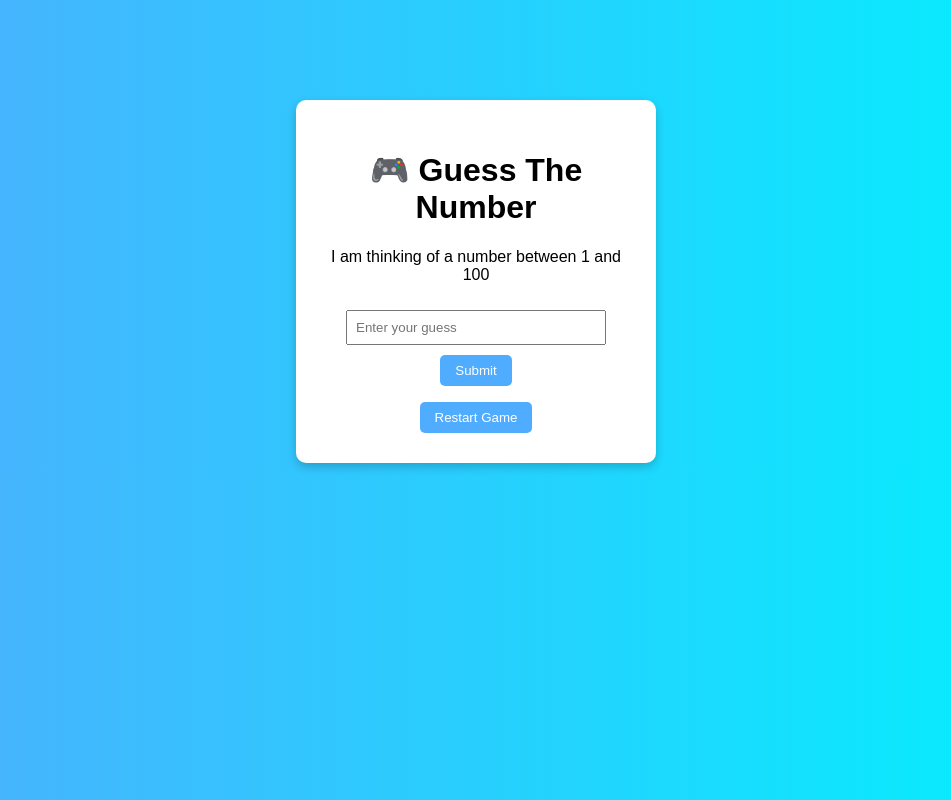
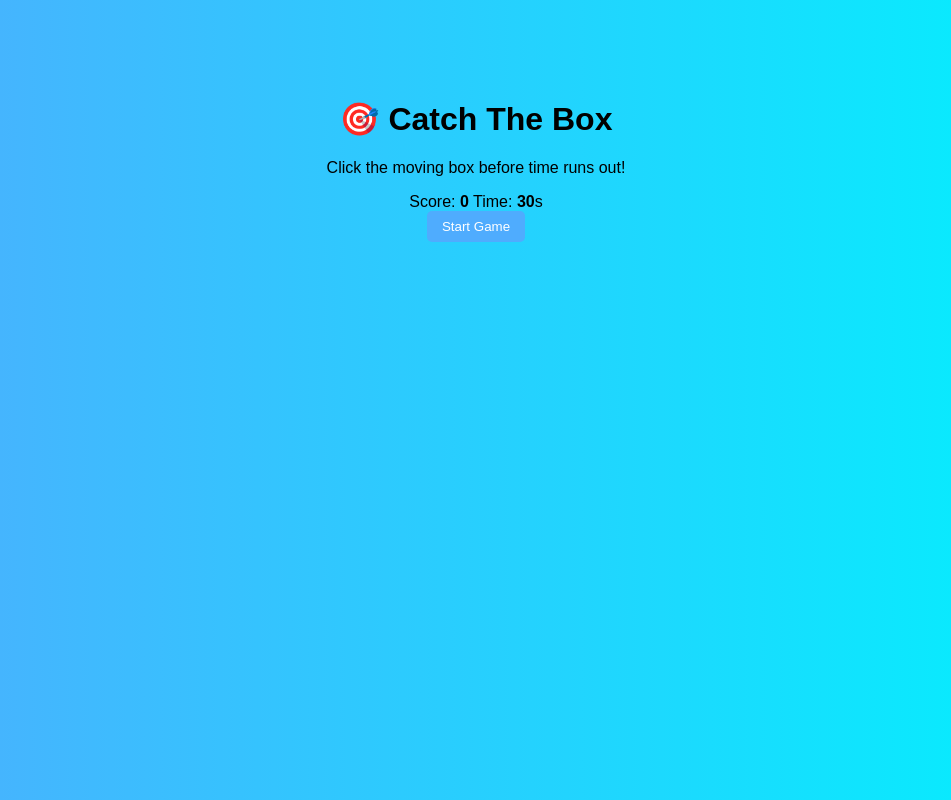
Before and after one commit to Akshay-Anand75/gamedeploy, a plain HTML site: page website/index.html in a window 1280 px wide. Shown: the whole page, without its empty margins (164-1115 px from the left). Drawn offline with Linux system fonts and the light colour scheme.

Commit message:
Update index.html

```diff
--- a/website/index.html
+++ b/website/index.html
@@ -1,20 +1,25 @@
 <!DOCTYPE html>
 <html>
 <head>
-    <title>Guess The Number</title>
+    <title>Catch The Box</title>
     <link rel="stylesheet" href="style.css">
 </head>
 <body>
 
-    <div class="game-container">
-        <h1>🎮 Guess The Number</h1>
-        <p>I am thinking of a number between 1 and 100</p>
+    <div class="container">
+        <h1>🎯 Catch The Box</h1>
+        <p>Click the moving box before time runs out!</p>
 
-        <input type="number" id="guessInput" placeholder="Enter your guess">
-        <button onclick="checkGuess()">Submit</button>
+        <div class="stats">
+            <span>Score: <strong id="score">0</strong></span>
+            <span>Time: <strong id="time">30</strong>s</span>
+        </div>
 
-        <p id="message"></p>
-        <button onclick="resetGame()">Restart Game</button>
+        <div class="game-area" id="gameArea">
+            <div class="box" id="box"></div>
+        </div>
+
+        <button id="startBtn">Start Game</button>
     </div>
 
 <script src="script.js"></script>
```
